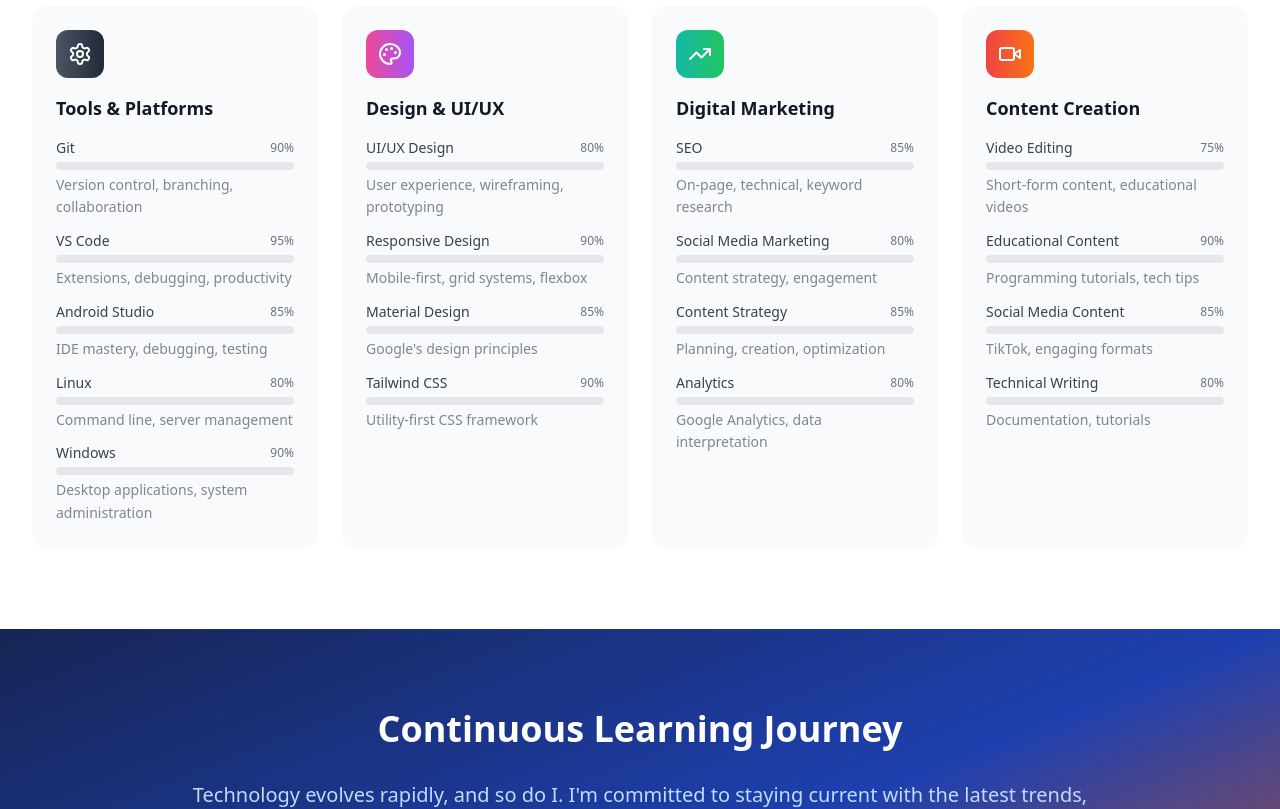
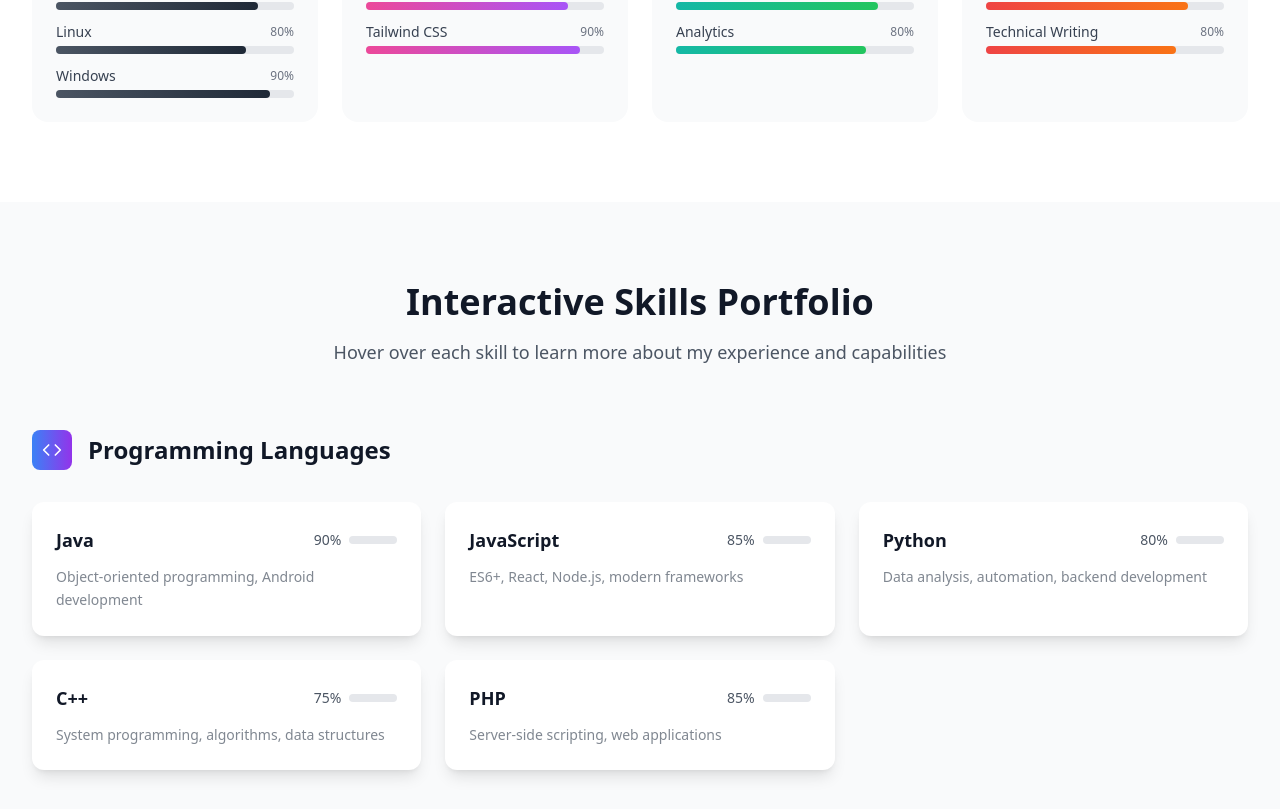
Before and after one commit to Yashamal-Melaku/project_Yashamal_p, a React (Vite) app: page /skills in a window 1280 px wide. Shown: the part 1258-2067 px from the top of the page. Built offline with nearby package versions, Linux system fonts and the light colour scheme.

Commit message:
Main
main

```diff
--- a/src/pages/Education.tsx
+++ b/src/pages/Education.tsx
@@ -1,3 +1,4 @@
+import React from 'react';
 import { motion } from 'framer-motion';
 import { GraduationCap, Calendar, MapPin, Award, BookOpen, Download, Mail, Phone } from 'lucide-react';
 
@@ -73,7 +74,7 @@ const Education = () => {
   return (
     <div className="pt-16">
       {/* Hero Section */}
-     <section className="py-20 bg-gradient-to-br from-blue-950 via-blue-800 to-orange-600 text-white">
+      <section className="py-20 bg-gradient-to-br from-orange-600 via-blue-400 to-blue-900 text-white">
         <div className="max-w-7xl mx-auto px-4 sm:px-6 lg:px-8">
           <motion.div
             className="text-center max-w-4xl mx-auto"
@@ -349,7 +350,7 @@ const Education = () => {
       </section>
 
       {/* Achievements */}
-     <section className="py-20 bg-gradient-to-br from-blue-950 via-blue-800 to-orange-600 text-white">
+      <section className="py-20 bg-blue-800 text-white">
         <div className="max-w-7xl mx-auto px-4 sm:px-6 lg:px-8">
           <motion.div
             className="text-center mb-16"
--- a/src/pages/Home.tsx
+++ b/src/pages/Home.tsx
@@ -2,6 +2,7 @@ import React from 'react';
 import { motion } from 'framer-motion';
 import { ArrowRight, Code, Smartphone, Globe, TrendingUp, Star, ChevronLeft, ChevronRight, Mail, Phone } from 'lucide-react';
 import { Link } from 'react-router-dom';
+import AnimatedBackground from '../components/AnimatedBackground';
 
 const Home = () => {
   const [currentTestimonial, setCurrentTestimonial] = React.useState(0);
@@ -57,7 +58,8 @@ const Home = () => {
     <div className="pt-16">
       {/* Hero Section */}
       <section className="relative min-h-screen flex items-center justify-center overflow-hidden">
-      <div className="absolute inset-0 bg-gradient-to-br from-blue-950 via-blue-800 to-orange-600">
+        <div className="absolute inset-0 bg-gradient-to-br from-orange-600 via-blue-400 to-blue-900">
+          <AnimatedBackground />
         </div>
         <div className="relative z-10 text-center text-white px-4 sm:px-6 lg:px-8">
           <motion.div
@@ -214,7 +216,7 @@ const Home = () => {
       </section>
 
       {/* Testimonials */}
-      <section className="py-20 bg-gradient-to-br from-blue-950 via-blue-800 to-orange-600 text-white">
+      <section className="py-20 bg-gradient-to-br from-orange-600 via-blue-400 to-blue-900 text-white">
         <div className="max-w-7xl mx-auto px-4 sm:px-6 lg:px-8">
           <motion.div
             className="text-center mb-16"
--- a/src/pages/Projects.tsx
+++ b/src/pages/Projects.tsx
@@ -1,37 +1,11 @@
-import { useState } from 'react';
+import React, { useState } from 'react';
 import { motion, AnimatePresence } from 'framer-motion';
-import {
-  ExternalLink,
-  Github,
-  Filter,
-  Smartphone,
-  Globe,
-  Video,
-  Database,
-  BarChart,
-  Mail,
-  Phone
-} from 'lucide-react';
-
-// Define all possible categories
-type Category = 'Mobile Apps' | 'Web Apps' | 'Content Creation' | 'Full-Stack' | 'Dashboards' | 'Desktop Apps';
-
-// Define Project type
-interface Project {
-  id: number;
-  title: string;
-  description: string;
-  image: string;
-  tech: string[];
-  category: Category | string; // Accept string to handle any future categories
-  status: 'Completed' | 'In Progress' | string;
-  features: string[];
-}
+import { ExternalLink, Github, Filter, Smartphone, Globe, Video, Database, BarChart, Mail, Phone } from 'lucide-react';
 
 const Projects = () => {
-  const [activeFilter, setActiveFilter] = useState<string>('All');
+  const [activeFilter, setActiveFilter] = useState('All');
 
-  const projects: Project[] = [
+  const projects = [
     {
       id: 1,
       title: "Online Shopping Android App",
@@ -124,28 +98,27 @@ const Projects = () => {
     }
   ];
 
-  const filters: string[] = ['All', 'Mobile Apps', 'Web Apps', 'Full-Stack', 'Content Creation', 'Dashboards', 'Desktop Apps'];
+  const filters = ['All', 'Mobile Apps', 'Web Apps', 'Full-Stack', 'Content Creation', 'Dashboards', 'Desktop Apps'];
 
   const filteredProjects = activeFilter === 'All'
     ? projects
     : projects.filter(project => project.category === activeFilter);
 
-  // Category icon mapping
-  const categoryIcons: Record<string, any> = {
-    'Mobile Apps': Smartphone,
-    'Web Apps': Globe,
-    'Content Creation': Video,
-    'Full-Stack': Database,
-    'Dashboards': BarChart,
-    'Desktop Apps': Globe
+  const getCategoryIcon = (category) => {
+    switch (category) {
+      case 'Mobile Apps': return Smartphone;
+      case 'Web Apps': return Globe;
+      case 'Content Creation': return Video;
+      case 'Full-Stack': return Database;
+      case 'Dashboards': return BarChart;
+      default: return Globe;
+    }
   };
-
-  const getCategoryIcon = (category: string) => categoryIcons[category] || Globe;
 
   return (
     <div className="pt-16">
       {/* Hero Section */}
-      <section className="py-20 bg-gradient-to-br from-blue-950 via-blue-800 to-orange-600 text-white">
+      <section className="py-20 bg-gradient-to-br from-orange-600 via-blue-400 to-blue-900 text-white">
         <div className="max-w-7xl mx-auto px-4 sm:px-6 lg:px-8">
           <motion.div
             className="text-center max-w-4xl mx-auto"
@@ -153,7 +126,9 @@ const Projects = () => {
             animate={{ opacity: 1, y: 0 }}
             transition={{ duration: 0.8 }}
           >
-            <h1 className="text-4xl md:text-6xl font-bold mb-6">My Projects</h1>
+            <h1 className="text-4xl md:text-6xl font-bold mb-6">
+              My Projects
+            </h1>
             <p className="text-xl md:text-2xl text-blue-200 mb-8">
               A showcase of my work in web development, mobile apps, and content creation
             </p>
@@ -171,7 +146,7 @@ const Projects = () => {
             transition={{ duration: 0.6 }}
           >
             <Filter className="w-6 h-6 text-gray-600 mt-2" />
-            {filters.map(filter => (
+            {filters.map((filter) => (
               <button
                 key={filter}
                 onClick={() => setActiveFilter(filter)}
@@ -193,7 +168,7 @@ const Projects = () => {
         <div className="max-w-7xl mx-auto px-4 sm:px-6 lg:px-8">
           <AnimatePresence>
             <div className="space-y-20">
-              {filteredProjects.map(project => {
+              {filteredProjects.map((project) => {
                 const CategoryIcon = getCategoryIcon(project.category);
                 return (
                   <motion.div
@@ -207,7 +182,6 @@ const Projects = () => {
                     whileHover={{ y: -10 }}
                   >
                     <div className="grid grid-cols-1 lg:grid-cols-2 gap-0 min-h-[500px]">
-                      {/* Project Image */}
                       <div className="relative h-80 lg:h-full overflow-hidden">
                         <img
                           src={project.image}
@@ -241,22 +215,27 @@ const Projects = () => {
                         </div>
                       </div>
 
-                      {/* Project Details */}
                       <div className="p-8 lg:p-12 flex flex-col justify-center bg-white dark:bg-gray-800">
                         <div className="flex items-center justify-between mb-4">
-                          <span className="text-lg text-orange-600 font-semibold">{project.category}</span>
+                          <span className="text-lg text-orange-600 font-semibold">
+                            {project.category}
+                          </span>
                         </div>
+
                         <h3 className="text-3xl lg:text-4xl font-bold text-gray-900 dark:text-white mb-6">
                           {project.title}
                         </h3>
-                        <p className="text-gray-600 dark:text-gray-300 mb-8 leading-relaxed text-lg">{project.description}</p>
+
+                        <p className="text-gray-600 dark:text-gray-300 mb-8 leading-relaxed text-lg">
+                          {project.description}
+                        </p>
 
                         <div className="mb-8">
                           <h4 className="text-lg font-semibold text-gray-900 dark:text-white mb-4">Key Features:</h4>
                           <div className="grid grid-cols-2 gap-3">
-                            {project.features.map((feature, idx) => (
-                              <div key={idx} className="flex items-center">
-                                <div className="w-2 h-2 bg-orange-500 rounded-full mr-3" />
+                            {project.features.map((feature, index) => (
+                              <div key={index} className="flex items-center">
+                                <div className="w-2 h-2 bg-orange-500 rounded-full mr-3"></div>
                                 <span className="text-gray-700 dark:text-gray-300 text-sm">{feature}</span>
                               </div>
                             ))}
@@ -264,9 +243,9 @@ const Projects = () => {
                         </div>
 
                         <div className="flex flex-wrap gap-3">
-                          {project.tech.map((tech, idx) => (
+                          {project.tech.map((tech, index) => (
                             <span
-                              key={idx}
+                              key={index}
                               className="px-4 py-2 bg-blue-100 dark:bg-blue-900/30 text-blue-800 dark:text-blue-300 text-sm font-medium rounded-full"
                             >
                               {tech}
@@ -284,7 +263,7 @@ const Projects = () => {
       </section>
 
       {/* CTA Section */}
-      <section className="py-20 bg-gradient-to-br from-blue-950 via-blue-800 to-orange-600 text-white">
+      <section className="py-20 bg-gradient-to-br from-orange-600 via-blue-400 to-blue-900 text-white">
         <div className="max-w-7xl mx-auto px-4 sm:px-6 lg:px-8 text-center">
           <motion.div
             initial={{ opacity: 0, y: 30 }}
@@ -292,13 +271,16 @@ const Projects = () => {
             transition={{ duration: 0.6 }}
             viewport={{ once: true }}
           >
-            <h2 className="text-3xl md:text-4xl font-bold mb-6">Let's Work Together</h2>
+            <h2 className="text-3xl md:text-4xl font-bold mb-6">
+              Let's Work Together
+            </h2>
             <p className="text-xl text-blue-200 mb-8 max-w-2xl mx-auto">
-              Have a project in mind? I'd love to help bring your ideas to life with modern technology and creative solutions.
+              Have a project in mind? I'd love to help bring your ideas to life with
+              modern technology and creative solutions.
             </p>
             <motion.a
               href="/contact"
-              className="inline-flex items-center px-8 py-4 bg-white text-orange-600 hover:bg-orange-600 hover:text-white font-semibold rounded-full transition-all duration-300"
+              className="inline-flex items-center px-8 py-4 bg-white text-orange-600 hover:bg-gray-100 font-semibold rounded-full transition-all duration-300"
               whileHover={{ scale: 1.05 }}
               whileTap={{ scale: 0.95 }}
             >
--- a/src/pages/Skills.tsx
+++ b/src/pages/Skills.tsx
@@ -1,9 +1,9 @@
-import { useState } from 'react';
+import React, { useState } from 'react';
 import { motion } from 'framer-motion';
 import { Code, Globe, Smartphone, Database, Settings, Palette, TrendingUp, Video, Mail, Phone } from 'lucide-react';
 
 const Skills = () => {
-  const [hoveredSkill, setHoveredSkill] = useState<string | null>(null);
+  const [hoveredSkill, setHoveredSkill] = useState(null);
 
   const skillCategories = [
     {
@@ -102,7 +102,7 @@ const Skills = () => {
   return (
     <div className="pt-16">
       {/* Hero Section */}
-      <section className="py-20 bg-gradient-to-br from-blue-950 via-blue-800 to-orange-600 text-white">
+      <section className="py-20 bg-gradient-to-br from-orange-600 via-blue-400 to-blue-900 text-white">
         <div className="max-w-7xl mx-auto px-4 sm:px-6 lg:px-8">
           <motion.div
             className="text-center max-w-4xl mx-auto"
@@ -158,12 +158,7 @@ const Skills = () => {
                 </h3>
                 <div className="space-y-3">
                   {category.skills.map((skill, skillIndex) => (
-                    <div
-                      key={skillIndex}
-                      className="group"
-                      onMouseEnter={() => setHoveredSkill(`${categoryIndex}-${skillIndex}`)}
-                      onMouseLeave={() => setHoveredSkill(null)}
-                    >
+                    <div key={skillIndex} className="group">
                       <div className="flex justify-between items-center mb-1">
                         <span className="text-sm font-medium text-gray-700 group-hover:text-blue-800 transition-colors">
                           {skill.name}
@@ -176,18 +171,11 @@ const Skills = () => {
                         <motion.div
                           className={`h-2 rounded-full bg-gradient-to-r ${category.color}`}
                           initial={{ width: 0 }}
-                          animate={{
-                            width: hoveredSkill === `${categoryIndex}-${skillIndex}` ? `${skill.level}%` : '0%'
-                          }}
-                          transition={{ duration: 0.8 }}
+                          whileInView={{ width: `${skill.level}%` }}
+                          transition={{ duration: 1, delay: 0.5 + skillIndex * 0.1 }}
+                          viewport={{ once: true }}
                         />
                       </div>
-                      <motion.p
-                        className="text-gray-600 text-sm leading-relaxed mt-1"
-                        animate={{ opacity: hoveredSkill === `${categoryIndex}-${skillIndex}` ? 1 : 0.7 }}
-                      >
-                        {skill.description}
-                      </motion.p>
                     </div>
                   ))}
                 </div>
@@ -197,8 +185,113 @@ const Skills = () => {
         </div>
       </section>
 
+      {/* Detailed Skills */}
+      <section className="py-20 bg-gray-50">
+        <div className="max-w-7xl mx-auto px-4 sm:px-6 lg:px-8">
+          <motion.div
+            className="text-center mb-16"
+            initial={{ opacity: 0, y: 30 }}
+            whileInView={{ opacity: 1, y: 0 }}
+            transition={{ duration: 0.6 }}
+            viewport={{ once: true }}
+          >
+            <h2 className="text-3xl md:text-4xl font-bold text-gray-900 mb-4">
+              Interactive Skills Portfolio
+            </h2>
+            <p className="text-lg text-gray-600">
+              Hover over each skill to learn more about my experience and capabilities
+            </p>
+          </motion.div>
+
+          {skillCategories.map((category, categoryIndex) => (
+            <motion.div
+              key={categoryIndex}
+              className="mb-16"
+              initial={{ opacity: 0, y: 30 }}
+              whileInView={{ opacity: 1, y: 0 }}
+              transition={{ duration: 0.6, delay: categoryIndex * 0.1 }}
+              viewport={{ once: true }}
+            >
+              <div className="flex items-center mb-8">
+                <div className={`inline-flex items-center justify-center w-10 h-10 rounded-lg bg-gradient-to-r ${category.color} text-white mr-4`}>
+                  <category.icon className="w-5 h-5" />
+                </div>
+                <h3 className="text-2xl font-bold text-gray-900">
+                  {category.title}
+                </h3>
+              </div>
+
+              <div className="grid grid-cols-1 md:grid-cols-2 lg:grid-cols-3 gap-6">
+                {category.skills.map((skill, skillIndex) => (
+                  <motion.div
+                    key={skillIndex}
+                    className="bg-white rounded-xl p-6 shadow-lg hover:shadow-2xl transition-all duration-300 cursor-pointer relative overflow-hidden"
+                    onMouseEnter={() => setHoveredSkill(`${categoryIndex}-${skillIndex}`)}
+                    onMouseLeave={() => setHoveredSkill(null)}
+                    whileHover={{
+                      y: -5,
+                      boxShadow: "0 25px 50px -12px rgba(0, 0, 0, 0.25)"
+                    }}
+                  >
+                    <div className="flex items-center justify-between mb-3">
+                      <h4 className="text-lg font-semibold text-gray-900">
+                        {skill.name}
+                      </h4>
+                      <div className="flex items-center">
+                        <span className="text-sm font-medium text-gray-600 mr-2">
+                          {skill.level}%
+                        </span>
+                        <div className="w-12 h-2 bg-gray-200 rounded-full">
+                          <motion.div
+                            className={`h-2 rounded-full bg-gradient-to-r ${category.color}`}
+                            initial={{ width: 0 }}
+                            animate={{
+                              width: hoveredSkill === `${categoryIndex}-${skillIndex}` ? `${skill.level}%` : '0%'
+                            }}
+                            transition={{ duration: 0.8 }}
+                          />
+                        </div>
+                      </div>
+                    </div>
+
+                    <motion.p
+                      className="text-gray-600 text-sm leading-relaxed"
+                      initial={{ opacity: 0.7 }}
+                      animate={{
+                        opacity: hoveredSkill === `${categoryIndex}-${skillIndex}` ? 1 : 0.7
+                      }}
+                    >
+                      {skill.description}
+                    </motion.p>
+
+                    {/* Hover effect background */}
+                    <motion.div
+                      className={`absolute inset-0 bg-gradient-to-r ${category.color} opacity-0 pointer-events-none`}
+                      animate={{
+                        opacity: hoveredSkill === `${categoryIndex}-${skillIndex}` ? 0.05 : 0
+                      }}
+                      transition={{ duration: 0.3 }}
+                    />
+
+                    {/* Glow effect */}
+                    {hoveredSkill === `${categoryIndex}-${skillIndex}` && (
+                      <motion.div
+                        className={`absolute -inset-1 bg-gradient-to-r ${category.color} rounded-xl blur opacity-25`}
+                        initial={{ opacity: 0 }}
+                        animate={{ opacity: 0.25 }}
+                        transition={{ duration: 0.3 }}
+                      />
+                    )}
+                  </motion.div>
+                ))}
+              </div>
+            </motion.div>
+          ))}
+        </div>
+      </section>
+
       {/* Learning & Growth */}
-     <section className="py-20 bg-gradient-to-br from-blue-950 via-blue-800 to-orange-600 text-white">
+      <section className="py-20 bg-blue-800 text-white">
         <div className="max-w-7xl mx-auto px-4 sm:px-6 lg:px-8">
           <motion.div
             className="text-center max-w-4xl mx-auto"
```
Also changed, not shown: src/pages/About.tsx (+6 -7 lines).
